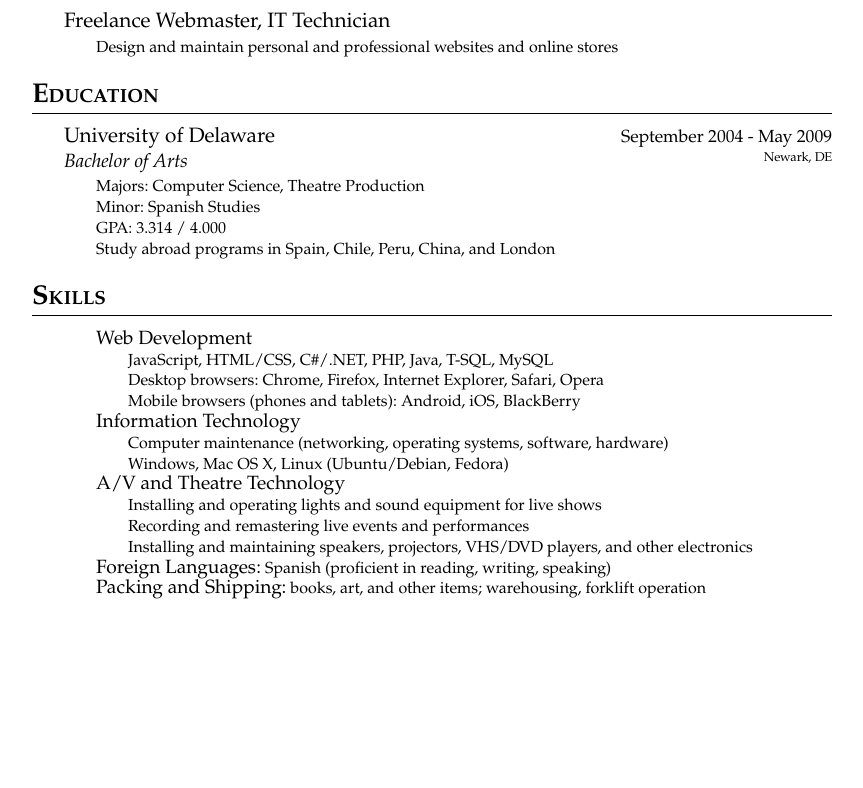
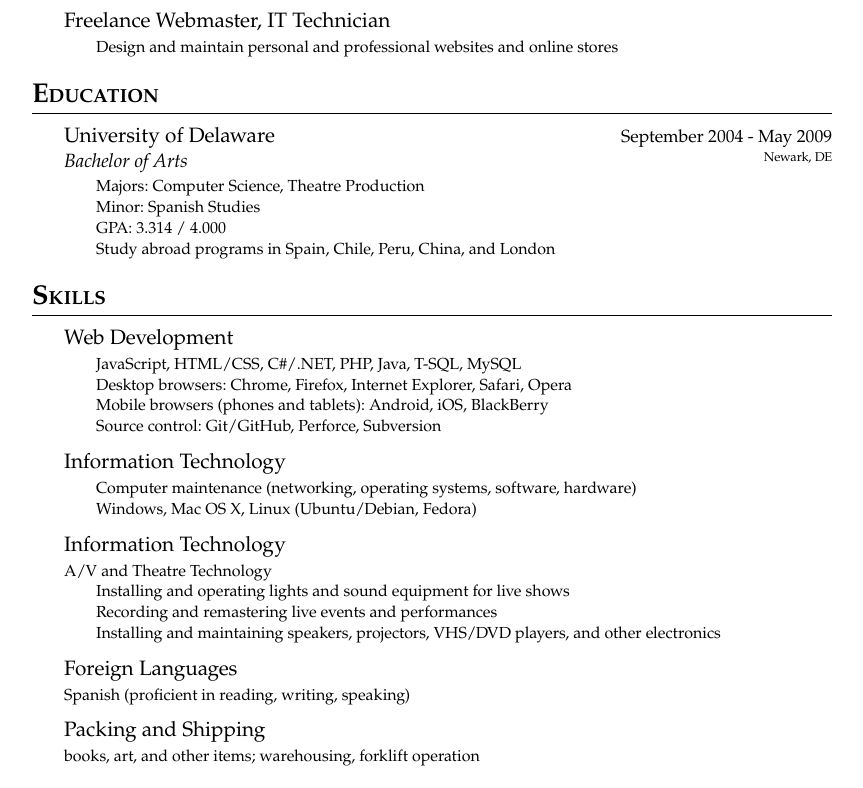
Before and after one commit to jewel-andraia/snippets, a plain HTML site: page resume/index.html in a window 1280 px wide. Shown: the part 1019-1807 px from the top of the page, without its empty margins (208-1071 px from the left). Before the commit the page ends 1639 px from the top, so only its background shows below. Drawn offline with Linux system fonts and the light colour scheme.

Commit message:
RES build file

```diff
--- a/resume/index.html
+++ b/resume/index.html
@@ -291,7 +291,8 @@
 			<div class="subsection">
 			    <h4>Software Design Engineer</h4>
 			    <ul class="details">
-					<li>Mediasite (presentation streaming) video player enhancements and maintenance</li>
+					<li>Mediasite (presentation streaming) video player</li>
+
 			    </ul>
 			</div>
 	    </div>
@@ -418,40 +419,38 @@
 	<div class="area">
 	    <h2>Skills</h2>
 	    <div class="section">
+
+		    <h3>Web Development</h3>
 			<ul class="details">
-		    <li>
-			    <span class="detail_title">Web Development</span>
-			    <ul>
 				<li>JavaScript, HTML/CSS, <span class="hidden">HTML5, CSS3,</span> C#/.NET, PHP, Java, T-SQL, MySQL</li>
 				<li>Desktop browsers: Chrome, Firefox, Internet Explorer, Safari, Opera</li>
 				<li>Mobile browsers (phones and tablets): Android, iOS, BlackBerry</li>
+				<li>Source control: Git/<a href="http://github.com/andytuba">GitHub</a>, Perforce, Subversion
 		    </ul>
-		    </li>
-		    <li>
-		    	<span class="detail_title">Information Technology</span>
+		</div>
+	    <div class="section">
+	    	<h3>Information Technology</h3>
 		    <ul>
 				<li>Computer maintenance (networking, operating systems, software, hardware)</li>
 				<li>Windows, Mac OS X, Linux (Ubuntu/Debian, Fedora)</li>
 		    </ul>
-		    </li>
-		    <li>
-			    <span class="detail_title">A/V and Theatre Technology</span>
+	    </div>
+	    <div class="section">
+	    	<h3>Information Technology</h3>A/V and Theatre Technology</h3>
 		    <ul>
 				<li>Installing and operating lights and sound
 				equipment for live shows</li>
 				<li>Recording and remastering live events and performances</li>
 				<li>Installing and maintaining speakers, projectors, VHS/DVD players, and other electronics</li>
 		    </ul>
-		    </li>
-		    <li>
-			    <span class="detail_title">Foreign Languages:</span>
+	    </div>
+	    <div class="section">
+	    	<h3>Foreign Languages</h3>
 		    Spanish (proficient in reading, writing, speaking)
-		    </li>
-		    <li>
-			    <span class="detail_title">Packing and Shipping:</span>
+	    </div>
+	    <div class="section">
+	    	<h3>Packing and Shipping</h3>
 		    books, art, and other items; warehousing, forklift operation
-		    </li>
-		</ul>
 	    </div>
 	</div>
 </div>
```
Also changed, not shown: 2 other files. Lines whose indentation alone changed are shown as unchanged.
